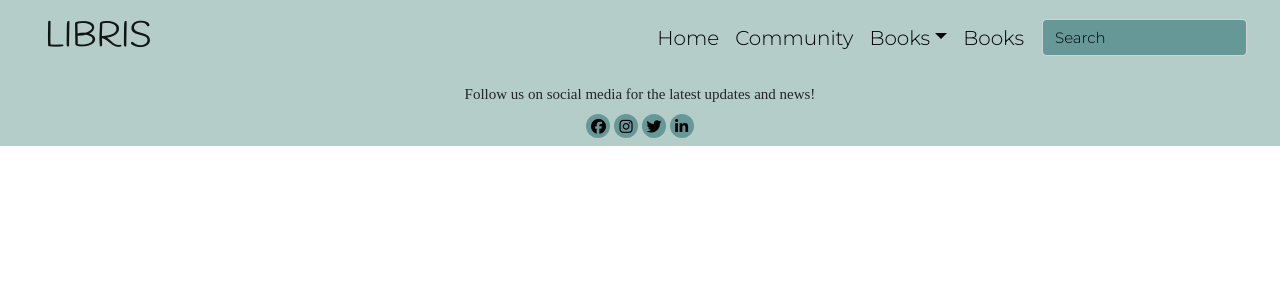
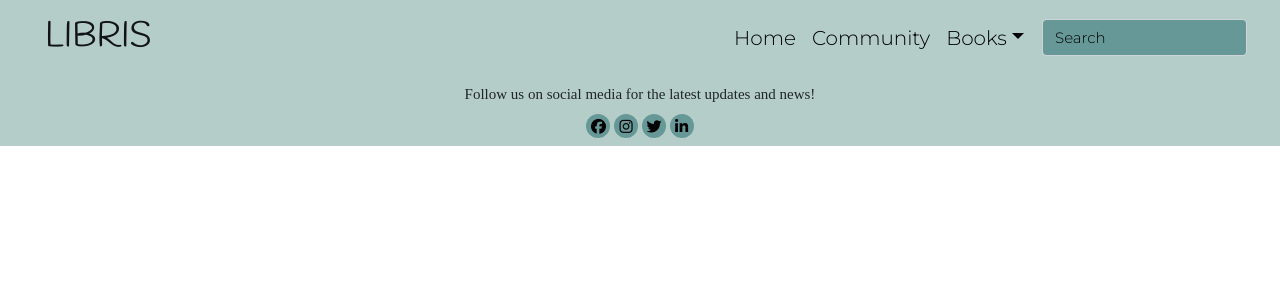
Before and after one commit to MarianaPereira23/libris, a Flask app: page /books in a window 1280 px wide. Shown: the top 300 px of the page. Run offline with Flask 2, Linux system fonts and the light colour scheme; data that the repository does not hold is empty; some libraries are stand-ins or nearby versions; some web fonts are replaced.

Commit message:
Removal of duplicated list item Books on navbar

```diff
--- a/templates/base.html
+++ b/templates/base.html
@@ -33,9 +33,6 @@
                                 <a class="dropdown-item" href="#">Another action</a>
                             </div>
                         </li>
-                        <li class="nav-item">
-                            <a class="nav-link" href="{{url_for('books_page')}}">Books</a>
-                        </li>
                     </ul>
                     <form class="form-inline my-2 my-lg-0">
                         <input class="form-control mr-sm-2 search-form" type="search" placeholder="Search" aria-label="Search">
```
